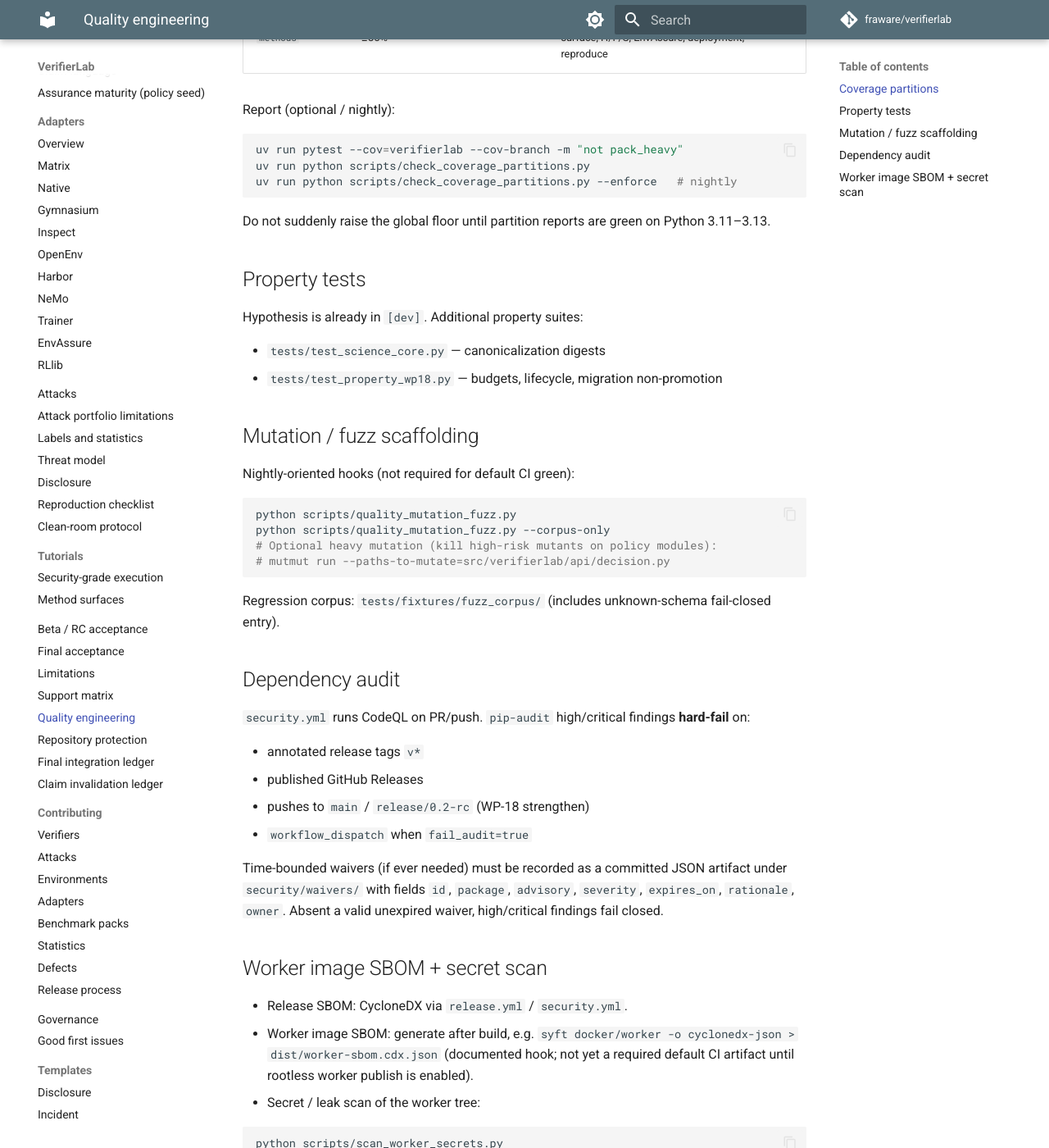
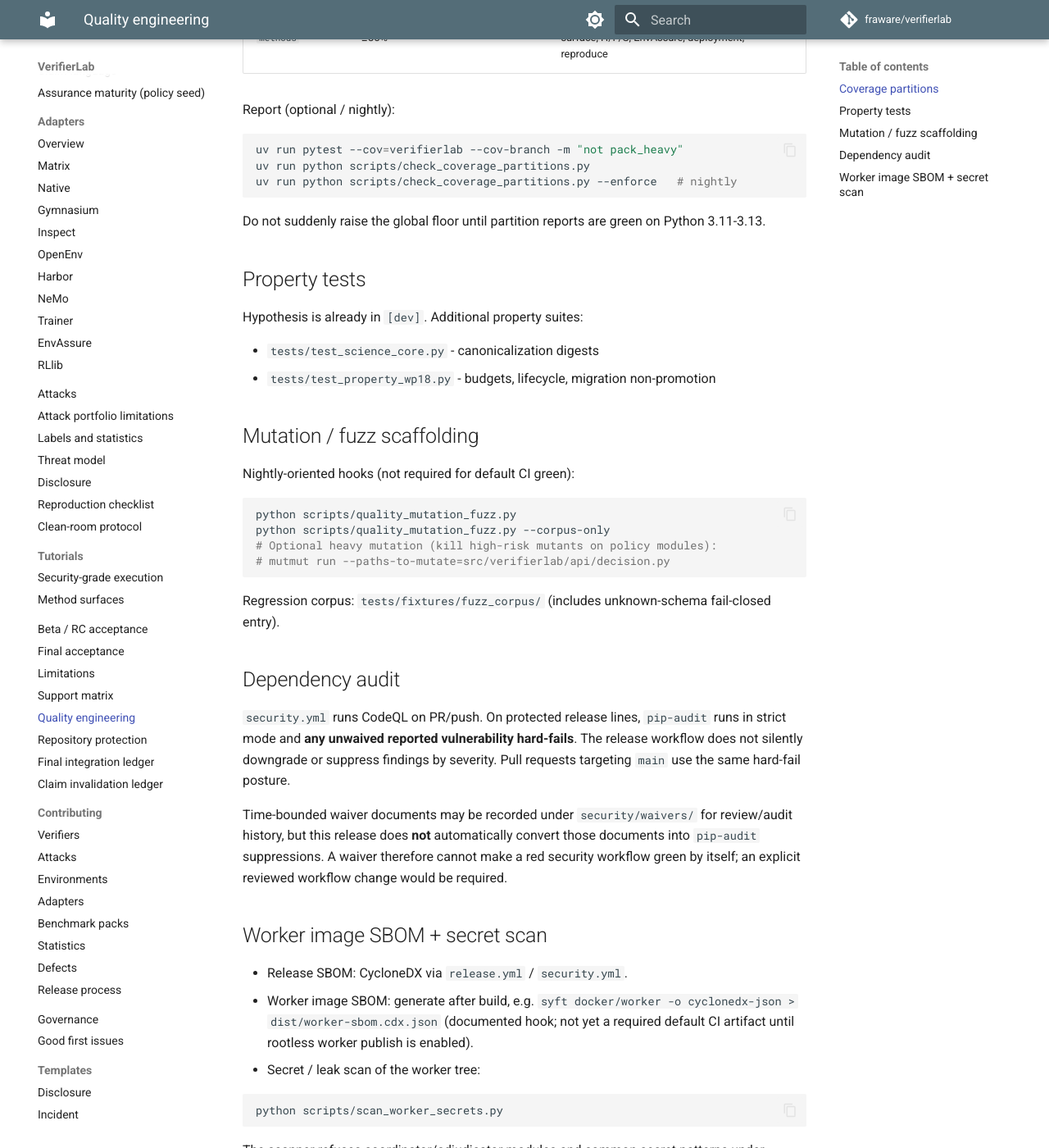
Before and after one commit to fraware/verifierlab, an MkDocs documentation site: the page built from docs/quality-engineering.md, in a window 1280 px wide and 1400 px high, scrolled down 523 px. Shown: the whole window at 82% size. Built offline with MkDocs 1.6.1 and Material for MkDocs 9.7.7, drawn with Linux system fonts in a browser that asks for light colours; comment, search, counter and statistics services are not loaded; some of the changed text lies outside the part shown.

Commit message:
docs: fix strict docs link and audit posture

````diff
--- a/docs/quality-engineering.md
+++ b/docs/quality-engineering.md
@@ -1,12 +1,13 @@
 # Quality engineering (WP-18)
 
 Honest coverage, property, mutation, fuzz, audit, and SBOM posture for the
-`integration/final-assurance` tree. Package remains `0.2.0rc2`.
+final release-candidate tree. Package remains `0.2.0rc2` until the release
+version is deliberately advanced.
 
 ## Coverage partitions
 
 Global CI floor stays **`--cov-fail-under=40`** (see `.github/workflows/ci.yml`).
-Module-specific targets live in [`config/coverage-partitions.toml`](../config/coverage-partitions.toml):
+Module-specific targets live in `config/coverage-partitions.toml`.
 
 | Partition | Practical target | Intent |
 | --------- | ---------------- | ------ |
@@ -23,14 +24,14 @@ uv run python scripts/check_coverage_partitions.py --enforce   # nightly
 ```
 
 Do not suddenly raise the global floor until partition reports are green on
-Python 3.11–3.13.
+Python 3.11-3.13.
 
 ## Property tests
 
 Hypothesis is already in `[dev]`. Additional property suites:
 
-- `tests/test_science_core.py` — canonicalization digests
-- `tests/test_property_wp18.py` — budgets, lifecycle, migration non-promotion
+- `tests/test_science_core.py` - canonicalization digests
+- `tests/test_property_wp18.py` - budgets, lifecycle, migration non-promotion
 
 ## Mutation / fuzz scaffolding
 
@@ -48,18 +49,16 @@ fail-closed entry).
 
 ## Dependency audit
 
-`security.yml` runs CodeQL on PR/push. `pip-audit` high/critical findings
-**hard-fail** on:
+`security.yml` runs CodeQL on PR/push. On protected release lines, `pip-audit`
+runs in strict mode and **any unwaived reported vulnerability hard-fails**.
+The release workflow does not silently downgrade or suppress findings by
+severity. Pull requests targeting `main` use the same hard-fail posture.
 
-- annotated release tags `v*`
-- published GitHub Releases
-- pushes to `main` / `release/0.2-rc` (WP-18 strengthen)
-- `workflow_dispatch` when `fail_audit=true`
-
-Time-bounded waivers (if ever needed) must be recorded as a committed JSON
-artifact under `security/waivers/` with fields `id`, `package`, `advisory`,
-`severity`, `expires_on`, `rationale`, `owner`. Absent a valid unexpired
-waiver, high/critical findings fail closed.
+Time-bounded waiver documents may be recorded under `security/waivers/` for
+review/audit history, but this release does **not** automatically convert those
+documents into `pip-audit` suppressions. A waiver therefore cannot make a red
+security workflow green by itself; an explicit reviewed workflow change would
+be required.
 
 ## Worker image SBOM + secret scan
 
````
